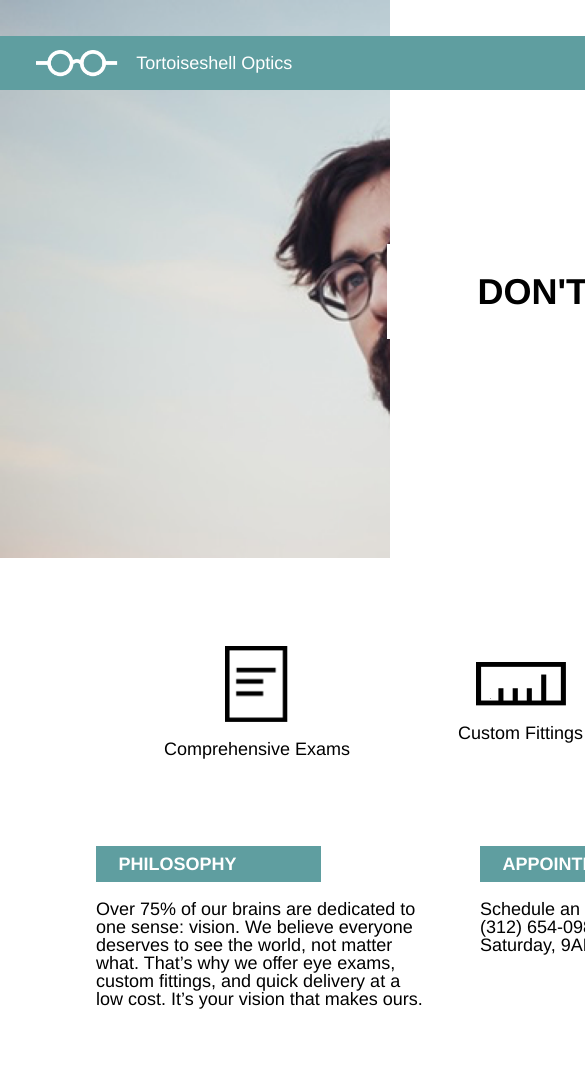
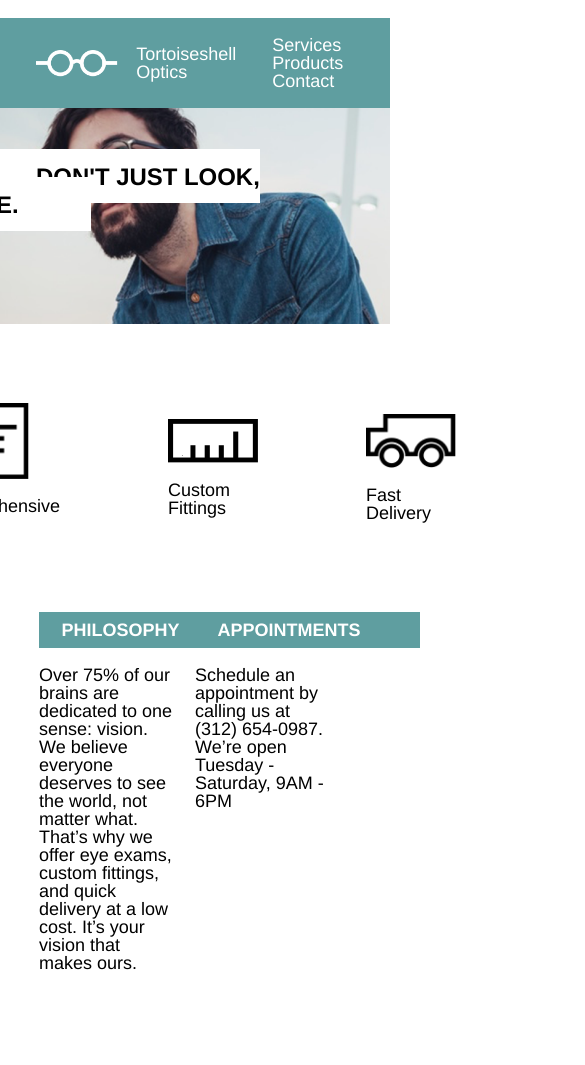
Before and after one commit to rosemarymomoh/tortoiseshelloptics, a plain HTML site: page index.html in a window 390 px wide. Shown: the top 1065 px of the page, 585 px wide, since content can reach past the window. Drawn offline with Linux system fonts and the light colour scheme.

Commit message:
tablet appearance completed

```diff
--- a/resources/css/styles.css
+++ b/resources/css/styles.css
@@ -130,3 +130,65 @@ footer img{
   height: 1.5rem;
   margin-right: 1rem;
 }
+
+
+@media only screen and (max-width: 1024px){
+  .maincontainer{
+    width: 100%;
+  }
+
+  .topsection{
+    height:22rem;
+    padding-top:0;
+  }
+
+  .mainbanner{
+    display: flex;
+    justify-content: flex-end;
+  }
+
+  .slogan{
+    position: relative;
+    top: 5rem;
+    margin-right: 2rem;
+  }
+
+  .slogan span{
+    background-color: white;
+    font-weight: bold;
+    font-size: 1.33rem;
+    padding: 0.75rem 4rem;
+  }
+
+}
+
+@media only screen and (max-width: 470px){
+  .maincontainer{
+      width: 100%;
+    }
+
+  .topsection{
+      height:17rem;
+      padding-top:0;
+      background-position: 20%;
+    }
+
+    .mainbanner{
+      display: flex;
+      flex-direction: column;
+      align-items: flex-end;
+    }
+
+    .slogan{
+      position: absolute;
+      top: 9rem;
+      width: 100%;
+    }
+
+    .slogan span{
+      background-color: white;
+      font-weight: bold;
+      font-size: 1.33rem;
+      padding: 0.75rem 4rem;
+    }
+}
```
